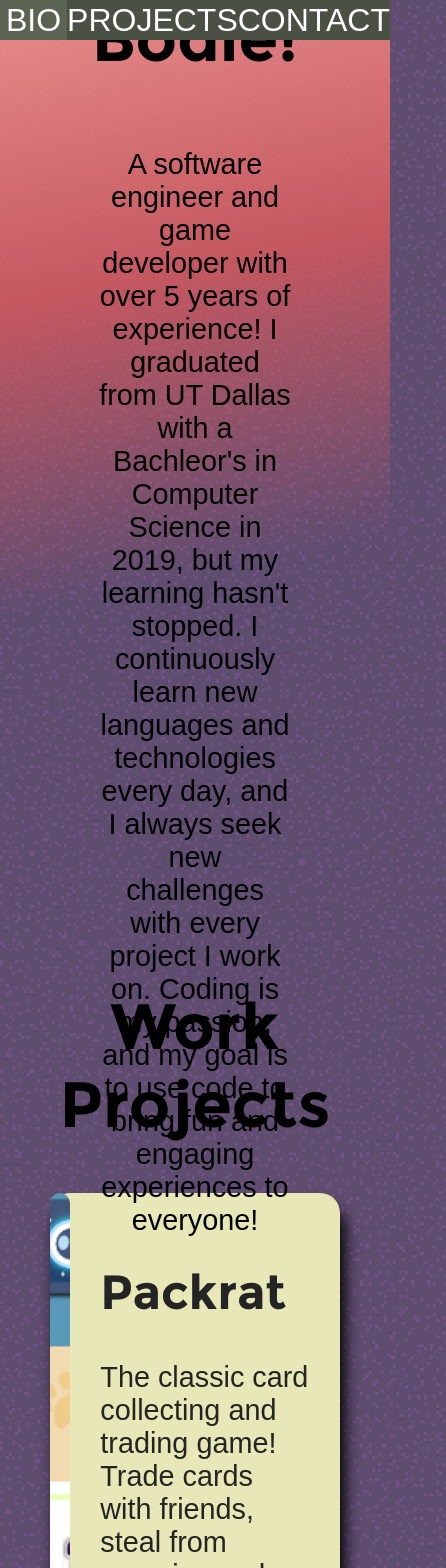
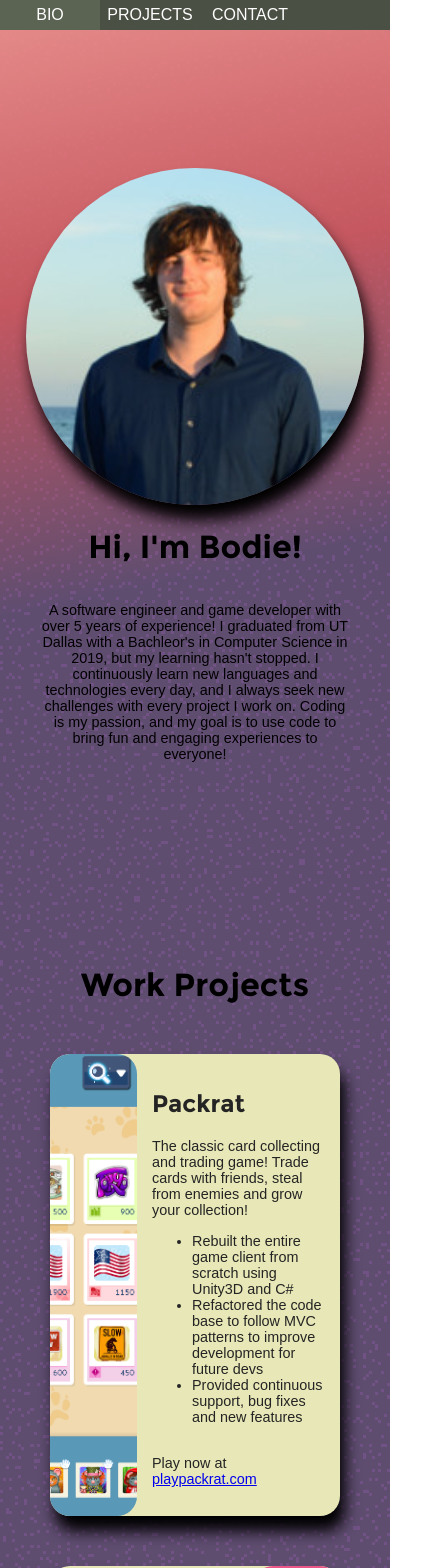
Before and after one commit to Bodaciouslycrazy/bodaciouslycrazy.github.io, a React (Create React App) app: page / in a window 390 px wide. Shown: the top 1568 px of the page, 446 px wide, since content can reach past the window. Built offline with nearby package versions, Linux system fonts and the light colour scheme; a web font is replaced by a local one.

Commit message:
revised layout spacing

```diff
--- a/src/App.css
+++ b/src/App.css
@@ -1,3 +1,25 @@
+:root{
+  --h1size: 4em;
+  --h2size: 3em;
+  --psize: 1.8em;
+  --navtextsize: 2em;
+  --navbuttonwidth: 185px;
+  --navbuttonheight: 40px;
+  --projectpadding: 30px;
+}
+
+@media (max-width: 45em) {
+  :root{
+    --h1size: 2em;
+    --h2size: 1.5em;
+    --psize: 0.9em;
+    --navtextsize: 1em;
+    --navbuttonwidth: 100px;
+    --navbuttonheight: 30px;
+    --projectpadding:15px;
+  }
+}
+
 html {
   background-image: url("./assets/webbackground.png");
   background-size: 200%;
@@ -12,18 +34,18 @@ html {
 h1 {
   font-family: Montserrat, sans-serif;
   font-weight: bold;
-  font-size: 4em;
+  font-size: var(--h1size);
 }
 
 h2 {
   font-family: Montserrat, sans-serif;
   font-weight: bold;
-  font-size: 3em;
+  font-size: var(--h2size);
 }
 
 p {
   font-family: Metropolis, sans-serif;
-  font-size: 1.8em;
+  font-size: var(--psize);
 }
 
 .navbar{
@@ -36,8 +58,8 @@ p {
 }
 
 .navButton{
-  width:185px;
-  height: 40px;
+  width: var(--navbuttonwidth);
+  height: var(--navbuttonheight);
   background-color: #4A5043;
   display:flex;
   justify-content: center;
@@ -45,7 +67,7 @@ p {
 }
 
 .navButton > p{
-  font-size: 2em;
+  font-size: var(--navtextsize);
   text-decoration: none;
   color: white;
 }
@@ -61,29 +83,41 @@ p {
 .biopage{
   min-height: 100vh;
   max-height: 100vh;
-  padding-left: 25%;
-  padding-right: 25%;
   padding-top: 50px;
   padding-bottom: 50px;
+  display: flex;
+  flex-direction: row;
+  justify-content: center;
+  align-items: stretch;
+  background-image: linear-gradient(168deg, #fc9790dd 0%, #d4595ddd 30%, #d4595d00 60%);
+}
+
+.biospacer{
+  flex: 1 1 10%;
+}
+
+.bioinfo{
+  flex: 8 0 80%;
   display: flex;
   flex-direction: column;
   justify-content: center;
   align-items: center;
-  background-image: linear-gradient(168deg, #fc9790dd 0%, #d4595ddd 30%, #d4595d00 60%);
 }
 
 .biopic{
-  flex: 2 2;
+  flex: 0 2 40%;
   border-radius: 50%;
   box-shadow: 5px 15px 15px;
 }
 
 .biopage > h{
-  flex: 1 1;
+  flex: 0 0 20%;
 }
 
 .biopage > p{
-  flex: 1 1;
+  flex: 0 0 40%;
+  margin-left: max(25%, 15px);
+  margin-right: max(25%, 15px);
 }
 
 .projectContainer{
@@ -99,9 +133,9 @@ p {
 }
 
 .projectIcon{
-  flex: 1 1;
+  flex: 1 0 25%;
   min-height: 0%;
-  min-width: 0%;
+  min-width: 30%;
   border-radius: 20px;
   background-size: cover;
   background-position: center;
@@ -109,8 +143,8 @@ p {
 
 .projectContent{
   color: #242424;
-  flex: 2 2;
-  padding: 30px;
+  flex: 2 1 75%;
+  padding: var(--projectpadding);
   text-align: left;
   display: block;
 }
--- a/src/Bio.js
+++ b/src/Bio.js
@@ -3,6 +3,8 @@ import bioPic from "./assets/BioPic.jpeg"
 function Bio(){
     return(
         <div id="bio" className="biopage">
+            <div className="biospacer"/>
+            <div className="bioinfo">
                 <img className="biopic" src={bioPic}/>
                 <h1>Hi, I'm Bodie!</h1>
                 <p>A software engineer and game developer with over 5 years of experience!
@@ -10,6 +12,8 @@ function Bio(){
                     Coding is my passion, and my goal is to use code to bring fun and engaging experiences to everyone!
                 </p>
             </div>
+            <div className="biospacer"/>
+        </div>
     );
 }
 
```
Lines whose indentation alone changed are shown as unchanged.
